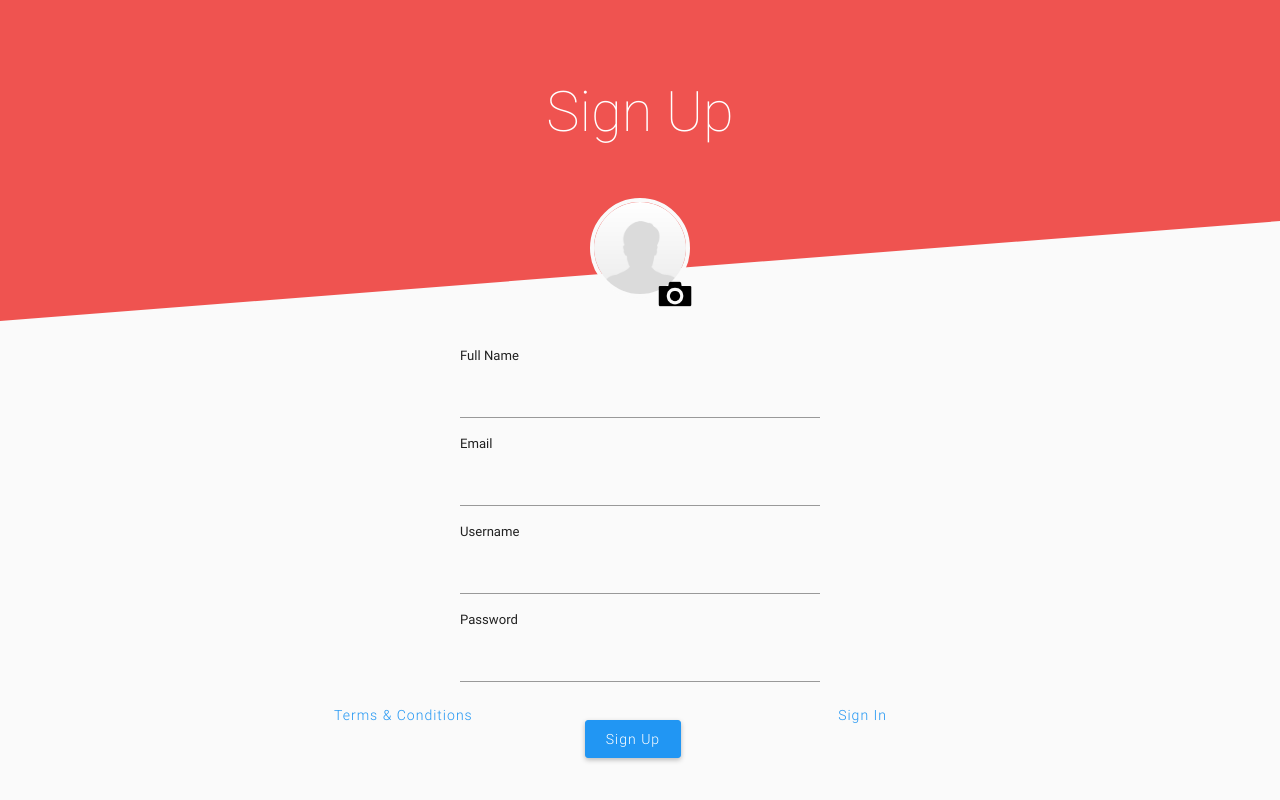
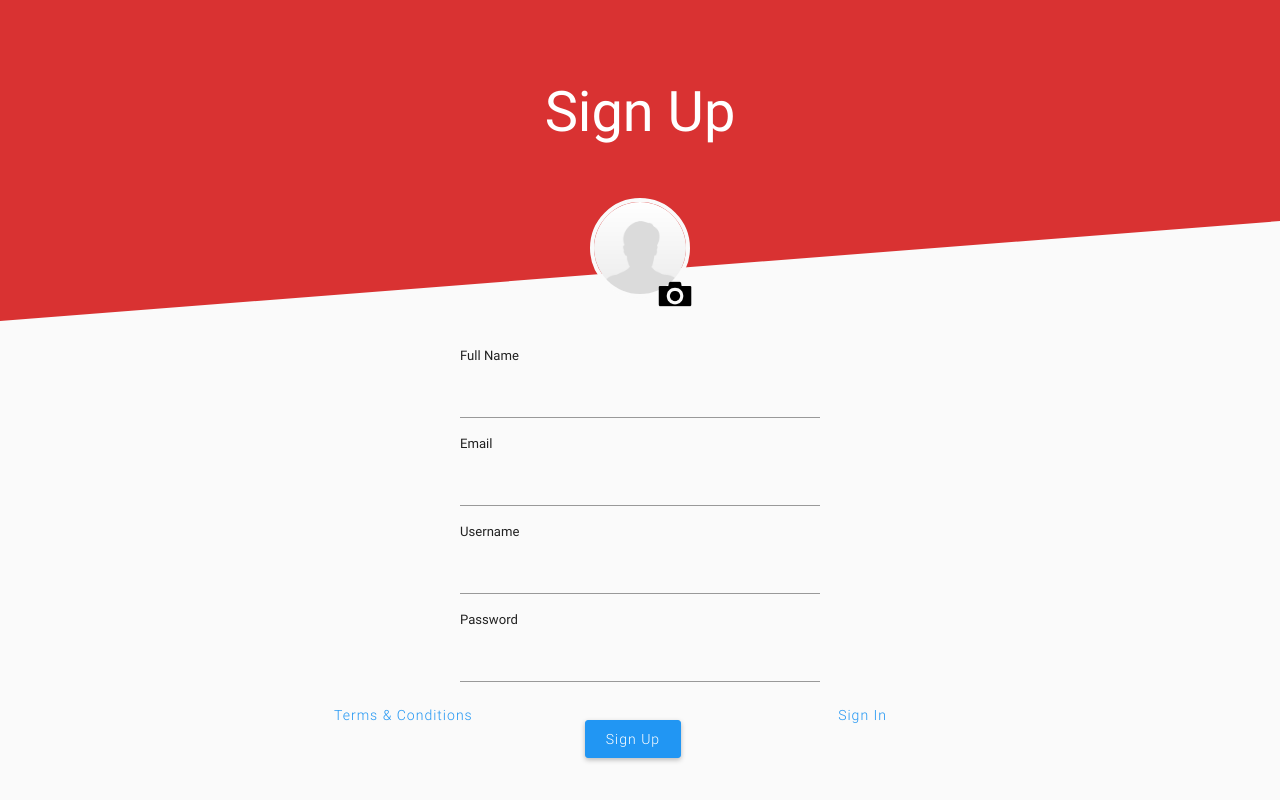
Before and after one commit to Equilibrium-Web/madmin.github.io, a website with bundled scripts: page signup.html in a window 1280 px wide. Built offline with nearby package versions, Linux system fonts and the light colour scheme.

Commit message:
Small tweaks to header and colour

```diff
--- a/css/scss/_variables.scss
+++ b/css/scss/_variables.scss
@@ -1,6 +1,6 @@
 
 /* Colours. **********/
-$primary-colour: colour("red", "lighten-1") !default;
+$primary-colour: colour("red", "lighten-2") !default;
 $primary-colour-light: lighten($primary-colour, 15%) !default;
 $primary-colour-dark: darken($primary-colour, 15%) !default;
 
--- a/css/scss/pages/_signup.scss
+++ b/css/scss/pages/_signup.scss
@@ -14,6 +14,7 @@
     font-weight: 200;
     color: white;
     text-align: center;
+    font-weight: 400;
   }
 
   p {
@@ -28,7 +29,7 @@
     flex-direction: column;
     justify-content: flex-end;
     padding-top: 50px;
-    background-color: $primary-colour;
+    background-color: $primary-colour-dark;
     background-size: cover;
 
     .portrait {
```
Also changed, not shown: css/style.css.
